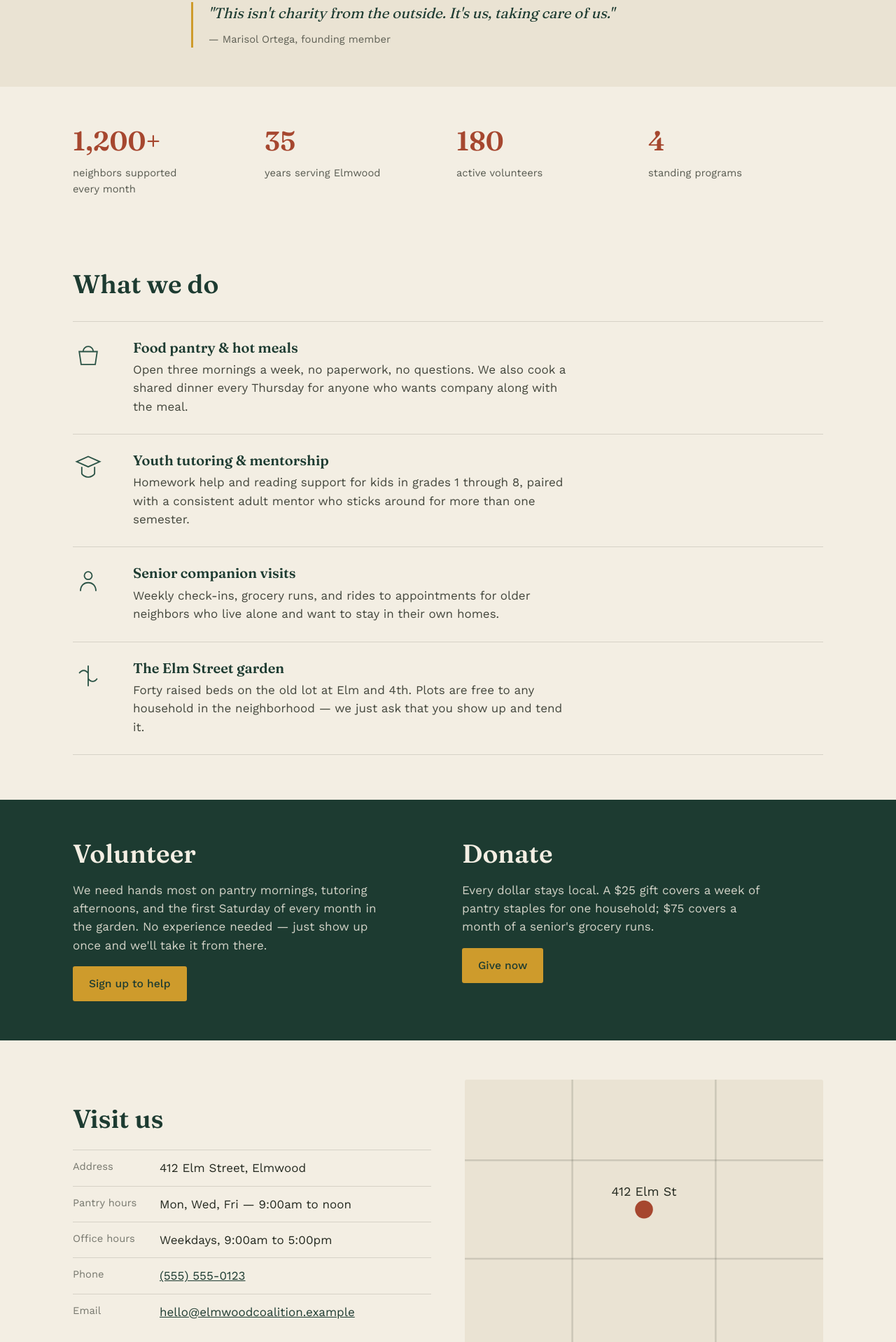
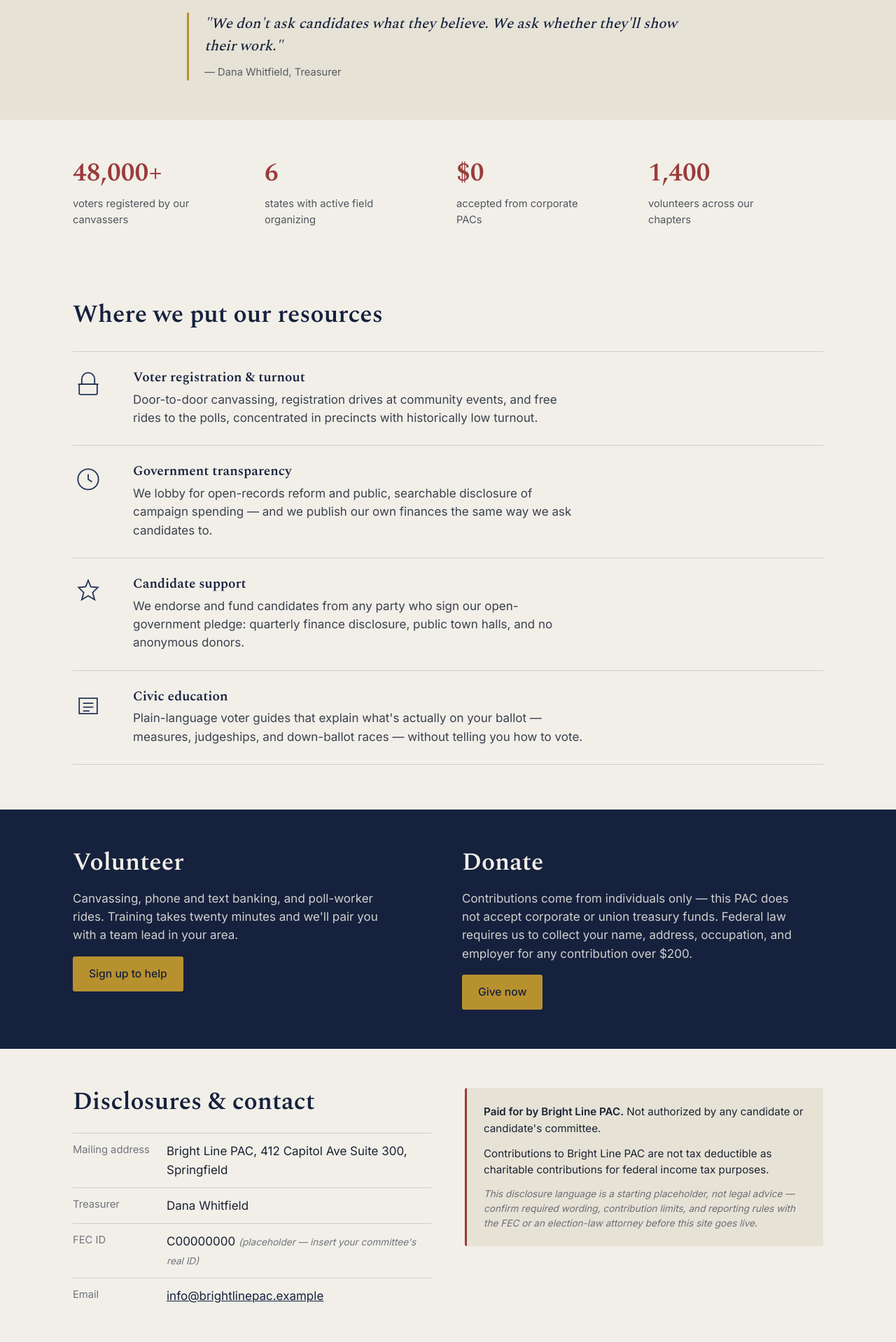
Before and after one commit to pajacobs17/chicago-abundance, a plain HTML site: page index.html in a window 1280 px wide. Shown: the part 882-2800 px from the top of the page at 70% size. Drawn offline with nearby package versions, Linux system fonts and the light colour scheme.

Commit message:
Add files via upload

```diff
--- a/index.html
+++ b/index.html
@@ -3,11 +3,11 @@
 <head>
 <meta charset="UTF-8">
 <meta name="viewport" content="width=device-width, initial-scale=1.0">
-<title>Elmwood Community Coalition</title>
-<meta name="description" content="Elmwood Community Coalition — food access, youth mentorship, senior support, and a shared garden, run by neighbors for neighbors.">
+<title>Bright Line PAC</title>
+<meta name="description" content="Bright Line PAC — an independent political action committee organizing voters and funding transparency reform, nationwide.">
 <link rel="preconnect" href="https://fonts.googleapis.com">
 <link rel="preconnect" href="https://fonts.gstatic.com" crossorigin>
-<link href="https://fonts.googleapis.com/css2?family=Fraunces:opsz,wght@9..144,400;9..144,500;9..144,600&family=Work+Sans:wght@400;500;600&display=swap" rel="stylesheet">
+<link href="https://fonts.googleapis.com/css2?family=Spectral:wght@500;600;700&family=Inter:wght@400;500;600&display=swap" rel="stylesheet">
 <link rel="stylesheet" href="styles.css">
 </head>
 <body>
@@ -16,16 +16,16 @@
 
 <header class="site-header">
   <div class="wrap header-inner">
-    <a class="wordmark" href="#top">Elmwood Community Coalition</a>
+    <a class="wordmark" href="#top">Bright Line <span>PAC</span></a>
     <button class="nav-toggle" id="navToggle" aria-expanded="false" aria-controls="primaryNav">
       <span></span><span></span><span></span>
       <span class="visually-hidden">Menu</span>
     </button>
     <nav class="primary-nav" id="primaryNav">
-      <a href="#about">Who we are</a>
-      <a href="#programs">What we do</a>
+      <a href="#mission">Our mission</a>
+      <a href="#priorities">Priorities</a>
       <a href="#involved">Get involved</a>
-      <a href="#visit">Visit us</a>
+      <a href="#compliance">Disclosures</a>
       <a class="nav-cta" href="#donate">Donate</a>
     </nav>
   </div>
@@ -36,32 +36,31 @@
   <section class="hero" id="top">
     <div class="wrap hero-inner">
       <div class="hero-copy">
-        <p class="kicker">Serving the Elmwood neighborhood since 1989</p>
-        <h1>Neighbors taking care of neighbors.</h1>
-        <p class="hero-lede">We run the food pantry, the after-school tutoring room, and the community garden two blocks from here — all of it kept going by people who live on these same streets.</p>
+        <p class="kicker">Federal political action committee — registered with the FEC</p>
+        <h1>The people decide. We make sure they can.</h1>
+        <p class="hero-lede">Bright Line PAC organizes voters, funds government-transparency reforms, and backs candidates of any party who sign our open-government pledge. We take no money from corporations — only individuals.</p>
         <div class="hero-actions">
-          <a class="btn btn-primary" href="#involved">Volunteer with us</a>
-          <a class="btn btn-ghost" href="#donate">Give a donation</a>
+          <a class="btn btn-primary" href="#donate">Chip in</a>
+          <a class="btn btn-ghost" href="#involved">Volunteer near you</a>
         </div>
       </div>
       <div class="hero-art" aria-hidden="true">
         <svg viewBox="0 0 420 420" xmlns="http://www.w3.org/2000/svg">
-          <circle cx="180" cy="170" r="130" fill="var(--pine)"/>
-          <circle cx="290" cy="250" r="95" fill="var(--gold)" opacity="0.92"/>
-          <circle cx="140" cy="290" r="70" fill="var(--paper)" stroke="var(--ink)" stroke-width="2"/>
-          <circle cx="300" cy="120" r="46" fill="none" stroke="var(--ink)" stroke-width="2"/>
+          <circle cx="210" cy="210" r="160" fill="none" stroke="var(--navy)" stroke-width="2" opacity="0.4"/>
+          <circle cx="210" cy="210" r="120" fill="none" stroke="var(--navy)" stroke-width="2" opacity="0.55"/>
+          <path d="M210 90 L232 168 L312 168 L248 214 L272 292 L210 246 L148 292 L172 214 L108 168 L188 168 Z" fill="var(--brass)"/>
         </svg>
       </div>
     </div>
   </section>
 
-  <section class="about" id="about">
+  <section class="about" id="mission">
     <div class="wrap about-inner">
-      <h2>A place that's run by the people who use it.</h2>
-      <p class="lede">Elmwood Community Coalition started at a kitchen table in 1989, when four neighbors pooled canned goods for families hit hard by a factory closing. We're still doing the same basic thing: noticing what our neighbors need and figuring out how to get it to them, together.</p>
+      <h2>Nonpartisan by design, not by accident.</h2>
+      <p class="lede">Bright Line PAC was formed by former county election clerks and civic organizers who kept seeing the same problem from opposite sides of the aisle: it's still too hard for people to know when and how to vote, and too easy for money to move through campaigns unseen. We fund the fix for both, regardless of party.</p>
       <blockquote>
-        "This isn't charity from the outside. It's us, taking care of us."
-        <cite>— Marisol Ortega, founding member</cite>
+        "We don't ask candidates what they believe. We ask whether they'll show their work."
+        <cite>— Dana Whitfield, Treasurer</cite>
       </blockquote>
     </div>
   </section>
@@ -69,62 +68,62 @@
   <section class="stats">
     <div class="wrap stats-grid">
       <div class="stat">
-        <span class="stat-num">1,200+</span>
-        <span class="stat-label">neighbors supported every month</span>
+        <span class="stat-num">48,000+</span>
+        <span class="stat-label">voters registered by our canvassers</span>
       </div>
       <div class="stat">
-        <span class="stat-num">35</span>
-        <span class="stat-label">years serving Elmwood</span>
+        <span class="stat-num">6</span>
+        <span class="stat-label">states with active field organizing</span>
       </div>
       <div class="stat">
-        <span class="stat-num">180</span>
-        <span class="stat-label">active volunteers</span>
+        <span class="stat-num">$0</span>
+        <span class="stat-label">accepted from corporate PACs</span>
       </div>
       <div class="stat">
-        <span class="stat-num">4</span>
-        <span class="stat-label">standing programs</span>
+        <span class="stat-num">1,400</span>
+        <span class="stat-label">volunteers across our chapters</span>
       </div>
     </div>
   </section>
 
-  <section class="programs" id="programs">
+  <section class="programs" id="priorities">
     <div class="wrap">
-      <h2>What we do</h2>
+      <h2>Where we put our resources</h2>
       <ul class="program-list">
         <li class="program">
           <div class="program-mark" aria-hidden="true">
-            <svg viewBox="0 0 48 48"><path d="M10 18h28l-3 20H13z" fill="none" stroke="currentColor" stroke-width="2"/><path d="M16 18a8 8 0 0 1 16 0" fill="none" stroke="currentColor" stroke-width="2"/></svg>
+            <svg viewBox="0 0 48 48"><path d="M8 22h32M14 22V14a10 10 0 0 1 20 0v8" fill="none" stroke="currentColor" stroke-width="2"/><rect x="10" y="22" width="28" height="16" rx="2" fill="none" stroke="currentColor" stroke-width="2"/></svg>
           </div>
           <div class="program-copy">
-            <h3>Food pantry &amp; hot meals</h3>
-            <p>Open three mornings a week, no paperwork, no questions. We also cook a shared dinner every Thursday for anyone who wants company along with the meal.</p>
+            <h3>Voter registration &amp; turnout</h3>
+            <p>Door-to-door canvassing, registration drives at community events, and free rides to the polls, concentrated in precincts with historically low turnout.</p>
           </div>
         </li>
         <li class="program">
           <div class="program-mark" aria-hidden="true">
-            <svg viewBox="0 0 48 48"><path d="M6 14l18-8 18 8-18 8z" fill="none" stroke="currentColor" stroke-width="2"/><path d="M14 22v10c0 3 6 6 10 6s10-3 10-6V22" fill="none" stroke="currentColor" stroke-width="2"/></svg>
+            <svg viewBox="0 0 48 48"><circle cx="24" cy="24" r="16" fill="none" stroke="currentColor" stroke-width="2"/><path d="M24 16v8l6 4" fill="none" stroke="currentColor" stroke-width="2"/></svg>
           </div>
           <div class="program-copy">
-            <h3>Youth tutoring &amp; mentorship</h3>
-            <p>Homework help and reading support for kids in grades 1 through 8, paired with a consistent adult mentor who sticks around for more than one semester.</p>
+            <h3>Government transparency</h3>
+            <p>We lobby for open-records reform and public, searchable disclosure of campaign spending — and we publish our own finances the same way we ask candidates to.</p>
           </div>
         </li>
         <li class="program">
           <div class="program-mark" aria-hidden="true">
-            <svg viewBox="0 0 48 48"><circle cx="24" cy="16" r="6" fill="none" stroke="currentColor" stroke-width="2"/><path d="M12 40c0-8 5-13 12-13s12 5 12 13" fill="none" stroke="currentColor" stroke-width="2"/></svg>
+            <svg viewBox="0 0 48 48"><path d="M24 6l4 10 11 1-8 8 3 11-10-6-10 6 3-11-8-8 11-1z" fill="none" stroke="currentColor" stroke-width="2"/></svg>
           </div>
           <div class="program-copy">
-            <h3>Senior companion visits</h3>
-            <p>Weekly check-ins, grocery runs, and rides to appointments for older neighbors who live alone and want to stay in their own homes.</p>
+            <h3>Candidate support</h3>
+            <p>We endorse and fund candidates from any party who sign our open-government pledge: quarterly finance disclosure, public town halls, and no anonymous donors.</p>
           </div>
         </li>
         <li class="program">
           <div class="program-mark" aria-hidden="true">
-            <svg viewBox="0 0 48 48"><path d="M24 8v32M10 20c4-6 10-6 14 0M38 28c-4 6-10 6-14 0" fill="none" stroke="currentColor" stroke-width="2"/></svg>
+            <svg viewBox="0 0 48 48"><path d="M10 14h28v24H10z" fill="none" stroke="currentColor" stroke-width="2"/><path d="M16 22h16M16 28h16M16 34h10" stroke="currentColor" stroke-width="2"/></svg>
           </div>
           <div class="program-copy">
-            <h3>The Elm Street garden</h3>
-            <p>Forty raised beds on the old lot at Elm and 4th. Plots are free to any household in the neighborhood — we just ask that you show up and tend it.</p>
+            <h3>Civic education</h3>
+            <p>Plain-language voter guides that explain what's actually on your ballot — measures, judgeships, and down-ballot races — without telling you how to vote.</p>
           </div>
         </li>
       </ul>
@@ -135,52 +134,44 @@
     <div class="wrap involved-grid">
       <div class="involved-card">
         <h2>Volunteer</h2>
-        <p>We need hands most on pantry mornings, tutoring afternoons, and the first Saturday of every month in the garden. No experience needed — just show up once and we'll take it from there.</p>
-        <a class="btn btn-primary" href="mailto:volunteer@elmwoodcoalition.example">Sign up to help</a>
+        <p>Canvassing, phone and text banking, and poll-worker rides. Training takes twenty minutes and we'll pair you with a team lead in your area.</p>
+        <a class="btn btn-primary" href="mailto:volunteer@brightlinepac.example">Sign up to help</a>
       </div>
       <div class="involved-card" id="donate">
         <h2>Donate</h2>
-        <p>Every dollar stays local. A $25 gift covers a week of pantry staples for one household; $75 covers a month of a senior's grocery runs.</p>
-        <a class="btn btn-primary" href="#visit">Give now</a>
+        <p>Contributions come from individuals only — this PAC does not accept corporate or union treasury funds. Federal law requires us to collect your name, address, occupation, and employer for any contribution over $200.</p>
+        <a class="btn btn-primary" href="#compliance">Give now</a>
       </div>
     </div>
   </section>
 
-  <section class="visit" id="visit">
+  <section class="visit" id="compliance">
     <div class="wrap visit-inner">
       <div>
-        <h2>Visit us</h2>
+        <h2>Disclosures &amp; contact</h2>
         <dl class="visit-details">
           <div>
-            <dt>Address</dt>
-            <dd>412 Elm Street, Elmwood</dd>
+            <dt>Mailing address</dt>
+            <dd>Bright Line PAC, 412 Capitol Ave Suite 300, Springfield</dd>
           </div>
           <div>
-            <dt>Pantry hours</dt>
-            <dd>Mon, Wed, Fri — 9:00am to noon</dd>
+            <dt>Treasurer</dt>
+            <dd>Dana Whitfield</dd>
           </div>
           <div>
-            <dt>Office hours</dt>
-            <dd>Weekdays, 9:00am to 5:00pm</dd>
-          </div>
-          <div>
-            <dt>Phone</dt>
-            <dd><a href="tel:+15555550123">(555) 555-0123</a></dd>
+            <dt>FEC ID</dt>
+            <dd>C00000000 <span class="placeholder-note">(placeholder — insert your committee's real ID)</span></dd>
           </div>
           <div>
             <dt>Email</dt>
-            <dd><a href="mailto:hello@elmwoodcoalition.example">hello@elmwoodcoalition.example</a></dd>
+            <dd><a href="mailto:info@brightlinepac.example">info@brightlinepac.example</a></dd>
           </div>
         </dl>
       </div>
-      <div class="visit-map" aria-hidden="true">
-        <svg viewBox="0 0 400 300" xmlns="http://www.w3.org/2000/svg">
-          <rect x="0" y="0" width="400" height="300" fill="var(--paper-shade)"/>
-          <path d="M0 90 H400 M0 200 H400" stroke="var(--ink)" stroke-opacity="0.15" stroke-width="2"/>
-          <path d="M120 0 V300 M280 0 V300" stroke="var(--ink)" stroke-opacity="0.15" stroke-width="2"/>
-          <circle cx="200" cy="145" r="10" fill="var(--brick)"/>
-          <text x="200" y="130" text-anchor="middle" font-size="14" fill="var(--ink)">412 Elm St</text>
-        </svg>
+      <div class="compliance-box">
+        <p><strong>Paid for by Bright Line PAC.</strong> Not authorized by any candidate or candidate's committee.</p>
+        <p>Contributions to Bright Line PAC are not tax deductible as charitable contributions for federal income tax purposes.</p>
+        <p class="placeholder-note">This disclosure language is a starting placeholder, not legal advice — confirm required wording, contribution limits, and reporting rules with the FEC or an election-law attorney before this site goes live.</p>
       </div>
     </div>
   </section>
@@ -190,14 +181,14 @@
 <footer class="site-footer">
   <div class="wrap footer-inner">
     <div>
-      <p class="footer-name">Elmwood Community Coalition</p>
-      <p class="footer-tag">A 501(c)(3) nonprofit organization.</p>
+      <p class="footer-name">Bright Line PAC</p>
+      <p class="footer-tag">An independent, nonpartisan political action committee.</p>
     </div>
     <nav class="footer-nav">
-      <a href="#about">Who we are</a>
-      <a href="#programs">What we do</a>
+      <a href="#mission">Our mission</a>
+      <a href="#priorities">Priorities</a>
       <a href="#involved">Get involved</a>
-      <a href="#visit">Visit us</a>
+      <a href="#compliance">Disclosures</a>
     </nav>
   </div>
 </footer>
--- a/styles.css
+++ b/styles.css
@@ -1,20 +1,20 @@
 /* ---------------------------------------------------
-   Elmwood Community Coalition — stylesheet
+   Bright Line PAC — stylesheet
    Palette, type, and layout tokens are all defined
    below in :root — change these to re-theme the site.
 --------------------------------------------------- */
 
 :root{
-  --paper: #F3EEE3;
-  --paper-shade: #EAE3D3;
-  --ink: #23281F;
-  --pine: #2B5346;
-  --pine-dark: #1D3B31;
-  --gold: #CE9B2C;
-  --brick: #A6472F;
+  --paper: #F1EFE8;
+  --paper-shade: #E6E2D6;
+  --ink: #1B2233;
+  --navy: #24345A;
+  --navy-dark: #16213D;
+  --crimson: #9C3B3B;
+  --brass: #B8912F;
 
-  --font-display: "Fraunces", Georgia, serif;
-  --font-body: "Work Sans", -apple-system, BlinkMacSystemFont, sans-serif;
+  --font-display: "Spectral", Georgia, serif;
+  --font-body: "Inter", -apple-system, BlinkMacSystemFont, sans-serif;
 
   --wrap: 1120px;
 }
@@ -38,17 +38,17 @@ body{
 h1, h2, h3{
   font-family: var(--font-display);
   font-weight: 600;
-  line-height: 1.12;
+  line-height: 1.14;
   margin: 0 0 0.5em;
-  color: var(--pine-dark);
+  color: var(--navy-dark);
 }
 
-h1{ font-size: clamp(2.4rem, 5vw, 3.6rem); }
-h2{ font-size: clamp(1.7rem, 3vw, 2.3rem); }
-h3{ font-size: 1.25rem; margin-bottom: 0.35em; }
+h1{ font-size: clamp(2.4rem, 5vw, 3.5rem); }
+h2{ font-size: clamp(1.7rem, 3vw, 2.2rem); }
+h3{ font-size: 1.2rem; margin-bottom: 0.35em; }
 
 p{ margin: 0 0 1em; }
-a{ color: var(--pine-dark); }
+a{ color: var(--navy-dark); }
 
 .wrap{
   max-width: var(--wrap);
@@ -67,7 +67,7 @@ a{ color: var(--pine-dark); }
   position: absolute;
   left: -999px;
   top: 0;
-  background: var(--pine-dark);
+  background: var(--navy-dark);
   color: var(--paper);
   padding: 10px 16px;
   z-index: 100;
@@ -76,14 +76,14 @@ a{ color: var(--pine-dark); }
 
 a:focus-visible,
 button:focus-visible{
-  outline: 3px solid var(--gold);
+  outline: 3px solid var(--brass);
   outline-offset: 2px;
 }
 
 /* ---------- header ---------- */
 
 .site-header{
-  border-bottom: 1px solid rgba(35,40,31,0.12);
+  border-bottom: 1px solid rgba(27,34,51,0.14);
   background: var(--paper);
   position: sticky;
   top: 0;
@@ -103,29 +103,30 @@ button:focus-visible{
   font-weight: 600;
   font-size: 1.15rem;
   text-decoration: none;
-  color: var(--pine-dark);
+  color: var(--navy-dark);
 }
+.wordmark span{ color: var(--crimson); }
 
 .primary-nav{
   display: flex;
   align-items: center;
-  gap: 28px;
+  gap: 26px;
 }
 
 .primary-nav a{
   text-decoration: none;
-  font-size: 0.98rem;
+  font-size: 0.96rem;
   color: var(--ink);
 }
-.primary-nav a:hover{ color: var(--pine-dark); }
+.primary-nav a:hover{ color: var(--navy-dark); }
 
 .nav-cta{
-  background: var(--pine);
+  background: var(--navy);
   color: var(--paper) !important;
   padding: 8px 16px;
   border-radius: 3px;
 }
-.nav-cta:hover{ background: var(--pine-dark); }
+.nav-cta:hover{ background: var(--navy-dark); }
 
 .nav-toggle{
   display: none;
@@ -155,15 +156,15 @@ button:focus-visible{
 }
 
 .kicker{
-  font-size: 0.95rem;
-  color: var(--brick);
+  font-size: 0.92rem;
+  color: var(--crimson);
   margin-bottom: 0.9em;
 }
 
 .hero-lede{
   font-size: 1.15rem;
-  max-width: 46ch;
-  color: rgba(35,40,31,0.85);
+  max-width: 48ch;
+  color: rgba(27,34,51,0.85);
 }
 
 .hero-actions{
@@ -186,10 +187,10 @@ button:focus-visible{
 }
 
 .btn-primary{
-  background: var(--pine);
+  background: var(--navy);
   color: var(--paper);
 }
-.btn-primary:hover{ background: var(--pine-dark); }
+.btn-primary:hover{ background: var(--navy-dark); }
 
 .btn-ghost{
   border-color: var(--ink);
@@ -197,7 +198,7 @@ button:focus-visible{
 }
 .btn-ghost:hover{ background: var(--ink); color: var(--paper); }
 
-.hero-art svg{ width: 100%; height: auto; max-width: 380px; display: block; margin: 0 auto; }
+.hero-art svg{ width: 100%; height: auto; max-width: 360px; display: block; margin: 0 auto; }
 
 /* ---------- about ---------- */
 
@@ -210,11 +211,11 @@ button:focus-visible{
 blockquote{
   margin: 28px 0 0;
   padding-left: 22px;
-  border-left: 3px solid var(--gold);
+  border-left: 3px solid var(--brass);
   font-family: var(--font-display);
   font-size: 1.3rem;
   font-style: italic;
-  color: var(--pine-dark);
+  color: var(--navy-dark);
 }
 blockquote cite{
   display: block;
@@ -222,7 +223,7 @@ blockquote cite{
   font-family: var(--font-body);
   font-style: normal;
   font-size: 0.92rem;
-  color: rgba(35,40,31,0.7);
+  color: rgba(27,34,51,0.7);
 }
 
 /* ---------- stats ---------- */
@@ -239,18 +240,18 @@ blockquote cite{
 
 .stat-num{
   font-family: var(--font-display);
-  font-size: 2.4rem;
-  color: var(--brick);
+  font-size: 2.3rem;
+  color: var(--crimson);
   font-weight: 600;
 }
 
 .stat-label{
   font-size: 0.92rem;
-  color: rgba(35,40,31,0.75);
+  color: rgba(27,34,51,0.75);
   max-width: 20ch;
 }
 
-/* ---------- programs ---------- */
+/* ---------- priorities ---------- */
 
 .programs{ padding: 56px 0 64px; }
 
@@ -267,18 +268,18 @@ blockquote cite{
   grid-template-columns: 64px 1fr;
   gap: 22px;
   padding: 26px 0;
-  border-top: 1px solid rgba(35,40,31,0.14);
+  border-top: 1px solid rgba(27,34,51,0.16);
 }
-.program:last-child{ border-bottom: 1px solid rgba(35,40,31,0.14); }
+.program:last-child{ border-bottom: 1px solid rgba(27,34,51,0.16); }
 
-.program-mark{ color: var(--pine); }
+.program-mark{ color: var(--navy); }
 .program-mark svg{ width: 44px; height: 44px; }
 
-.program-copy p{ margin-bottom: 0; max-width: 60ch; color: rgba(35,40,31,0.85); }
+.program-copy p{ margin-bottom: 0; max-width: 60ch; color: rgba(27,34,51,0.85); }
 
 /* ---------- get involved ---------- */
 
-.involved{ padding: 56px 0; background: var(--pine-dark); color: var(--paper); }
+.involved{ padding: 56px 0; background: var(--navy-dark); color: var(--paper); }
 
 .involved h2{ color: var(--paper); }
 
@@ -288,12 +289,12 @@ blockquote cite{
   gap: 40px;
 }
 
-.involved-card p{ color: rgba(243,238,227,0.85); max-width: 42ch; }
+.involved-card p{ color: rgba(241,239,232,0.85); max-width: 44ch; }
 
-.involved .btn-primary{ background: var(--gold); color: var(--pine-dark); }
-.involved .btn-primary:hover{ background: #e0b143; }
+.involved .btn-primary{ background: var(--brass); color: var(--navy-dark); }
+.involved .btn-primary:hover{ background: #cba43c; }
 
-/* ---------- visit ---------- */
+/* ---------- compliance / contact ---------- */
 
 .visit{ padding: 56px 0 72px; }
 
@@ -301,7 +302,7 @@ blockquote cite{
   display: grid;
   grid-template-columns: 1fr 1fr;
   gap: 48px;
-  align-items: center;
+  align-items: start;
 }
 
 .visit-details{ margin: 24px 0 0; }
@@ -309,22 +310,36 @@ blockquote cite{
   display: flex;
   gap: 14px;
   padding: 12px 0;
-  border-top: 1px solid rgba(35,40,31,0.14);
+  border-top: 1px solid rgba(27,34,51,0.16);
 }
 .visit-details dt{
-  width: 110px;
+  width: 120px;
   flex-shrink: 0;
-  color: rgba(35,40,31,0.6);
+  color: rgba(27,34,51,0.6);
   font-size: 0.92rem;
 }
 .visit-details dd{ margin: 0; }
 
-.visit-map svg{ width: 100%; height: auto; border-radius: 3px; }
+.compliance-box{
+  background: var(--paper-shade);
+  border-left: 3px solid var(--crimson);
+  padding: 22px 24px;
+  border-radius: 3px;
+  font-size: 0.95rem;
+}
+.compliance-box p{ margin-bottom: 0.8em; }
+.compliance-box p:last-child{ margin-bottom: 0; }
+
+.placeholder-note{
+  font-size: 0.85rem;
+  font-style: italic;
+  color: rgba(27,34,51,0.6);
+}
 
 /* ---------- footer ---------- */
 
 .site-footer{
-  border-top: 1px solid rgba(35,40,31,0.14);
+  border-top: 1px solid rgba(27,34,51,0.16);
   padding: 32px 0;
 }
 
@@ -337,7 +352,7 @@ blockquote cite{
 }
 
 .footer-name{ font-family: var(--font-display); font-weight: 600; margin: 0; }
-.footer-tag{ margin: 2px 0 0; font-size: 0.88rem; color: rgba(35,40,31,0.65); }
+.footer-tag{ margin: 2px 0 0; font-size: 0.88rem; color: rgba(27,34,51,0.65); }
 
 .footer-nav{ display: flex; gap: 20px; }
 .footer-nav a{ text-decoration: none; font-size: 0.92rem; }
@@ -346,7 +361,7 @@ blockquote cite{
 
 @media (max-width: 860px){
   .hero-inner{ grid-template-columns: 1fr; }
-  .hero-art{ order: -1; max-width: 260px; margin: 0 auto; }
+  .hero-art{ order: -1; max-width: 240px; margin: 0 auto; }
   .involved-grid{ grid-template-columns: 1fr; }
   .visit-inner{ grid-template-columns: 1fr; }
   .stats-grid{ grid-template-columns: repeat(2, 1fr); }
@@ -364,13 +379,13 @@ blockquote cite{
     flex-direction: column;
     align-items: flex-start;
     gap: 0;
-    border-bottom: 1px solid rgba(35,40,31,0.12);
+    border-bottom: 1px solid rgba(27,34,51,0.14);
   }
   .primary-nav.open{ display: flex; }
   .primary-nav a{
     width: 100%;
     padding: 14px 24px;
-    border-top: 1px solid rgba(35,40,31,0.08);
+    border-top: 1px solid rgba(27,34,51,0.1);
   }
   .nav-cta{ margin: 12px 24px; }
   .program{ grid-template-columns: 1fr; }
```
Also changed, not shown: 1 other file.
